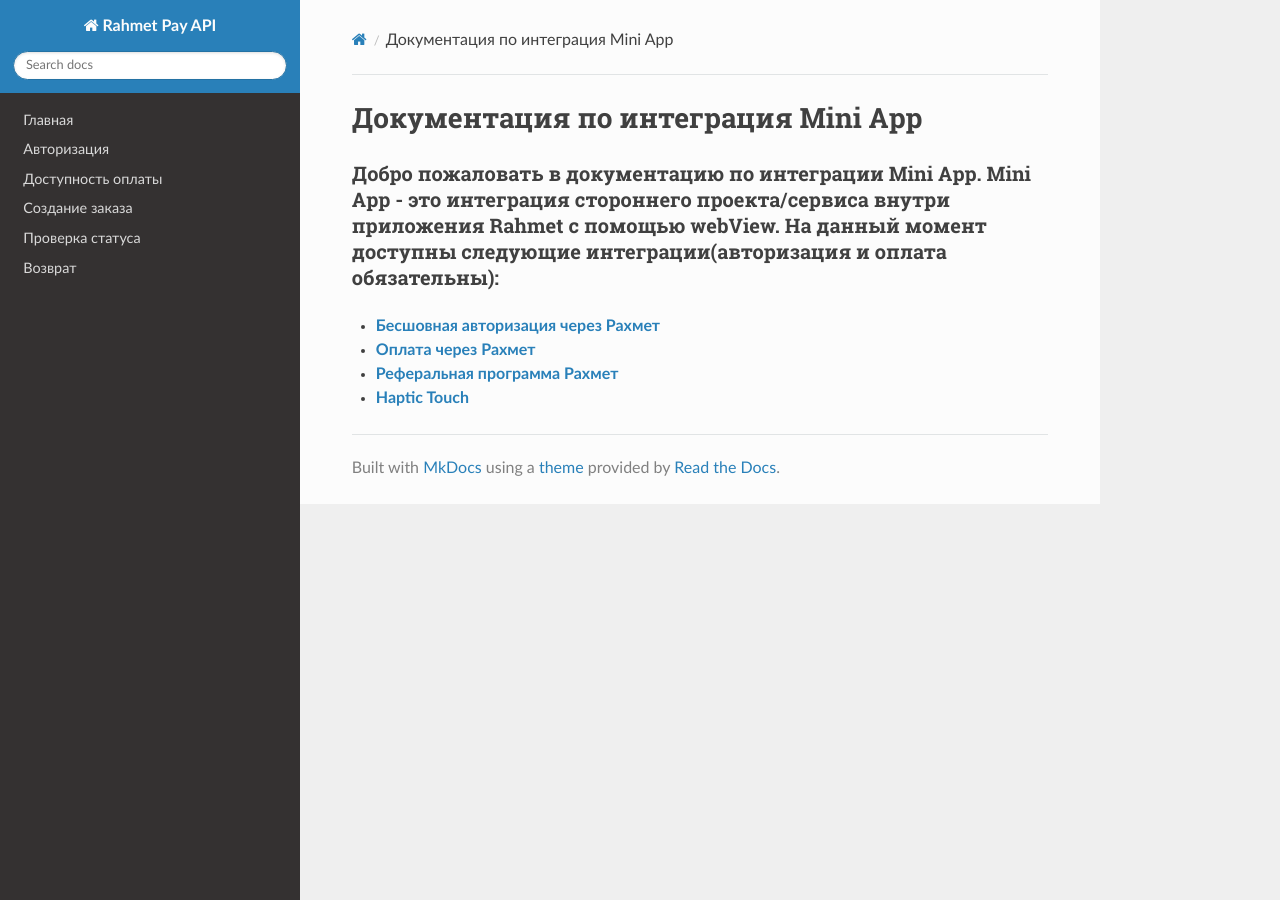
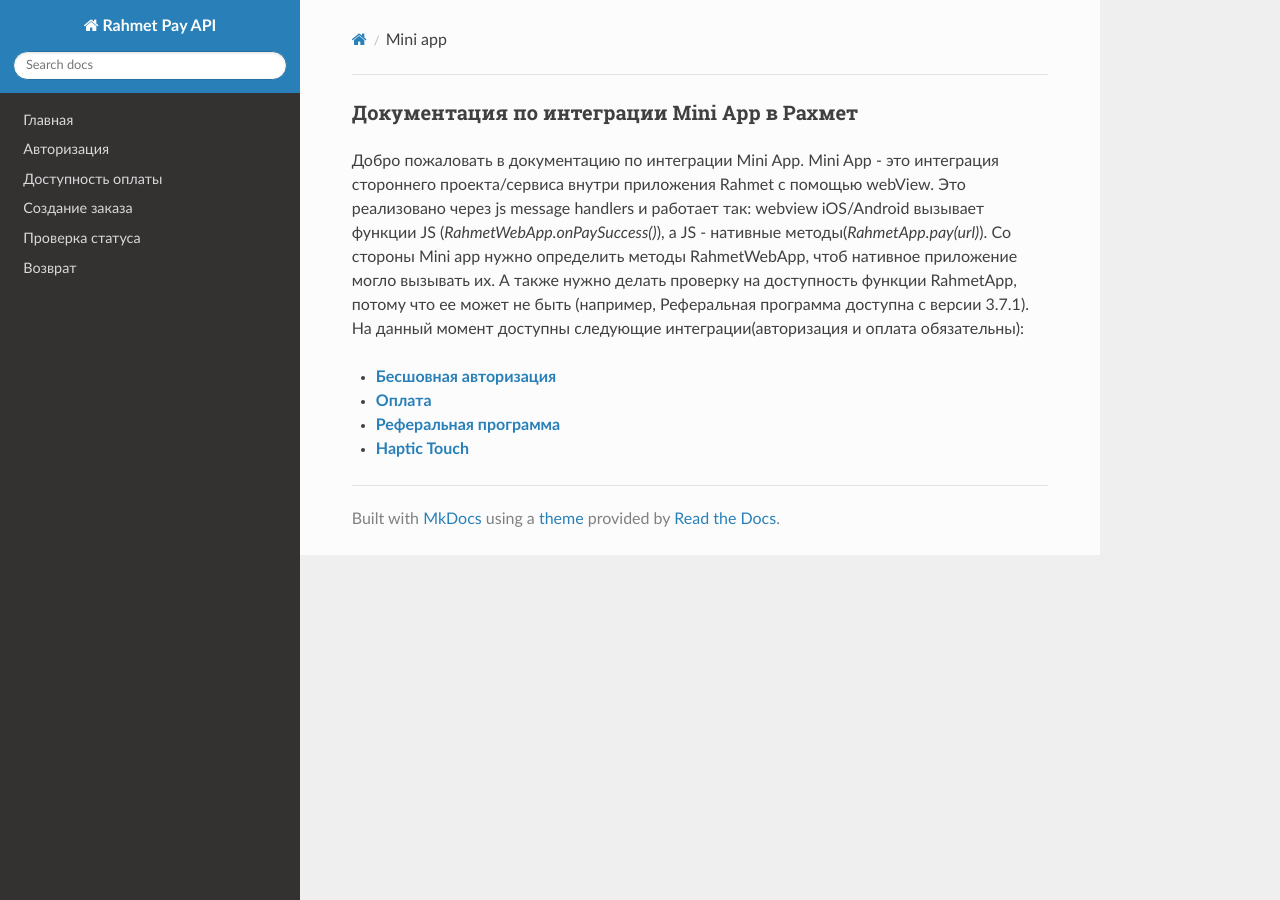
Before and after one commit to rahmetapp/docs, an MkDocs documentation site: the page built from docs/mini app.md, in a window 1280 px wide. Built offline with MkDocs 1.6.1, drawn with Linux system fonts in a browser that asks for light colours; nearby versions of some CDN libraries; old or Windows-style settings are respelled for this version of MkDocs.

Commit message:
Update mini app.md

```diff
--- a/docs/mini app.md
+++ b/docs/mini app.md
@@ -1,8 +1,9 @@
-# Документация по интеграция Mini App
+### Документация по интеграции Mini App в Рахмет
 
-### Добро пожаловать в документацию по интеграции Mini App. Mini App - это интеграция стороннего проекта/сервиса внутри приложения Rahmet с помощью webView. На данный момент доступны следующие интеграции(авторизация и оплата обязательны):
+Добро пожаловать в документацию по интеграции Mini App. Mini App - это интеграция стороннего проекта/сервиса внутри приложения Rahmet с помощью webView. Это реализовано через js message handlers и работает так: webview iOS/Android вызывает функции JS (*RahmetWebApp.onPaySuccess()*), а JS - нативные методы(*RahmetApp.pay(url)*). Со стороны Mini app нужно определить методы RahmetWebApp, чтоб нативное приложение могло вызывать их. А также нужно делать проверку на доступность функции RahmetApp, потому что ее может не быть (например, Реферальная программа доступна с версии 3.7.1).
+На данный момент доступны следующие интеграции(авторизация и оплата обязательны):
 
-- [**Бесшовная авторизация через Рахмет**](https://github.com/ulan61/docs/blob/master/docs/mini%20app%20auth.md)
-- [**Оплата через Рахмет**](https://github.com/ulan61/docs/blob/master/docs/mini%20app%20pay.md)
-- [**Реферальная программа Рахмет**](https://github.com/ulan61/docs/blob/master/docs/mini%20app%20referral%20program.md)
+- [**Бесшовная авторизация**](https://github.com/ulan61/docs/blob/master/docs/mini%20app%20auth.md)
+- [**Оплата**](https://github.com/ulan61/docs/blob/master/docs/mini%20app%20pay.md)
+- [**Реферальная программа**](https://github.com/ulan61/docs/blob/master/docs/mini%20app%20referral%20program.md)
 - [**Haptic Touch**](https://github.com/ulan61/docs/blob/master/docs/mini%20app%20haptic.md)
```
